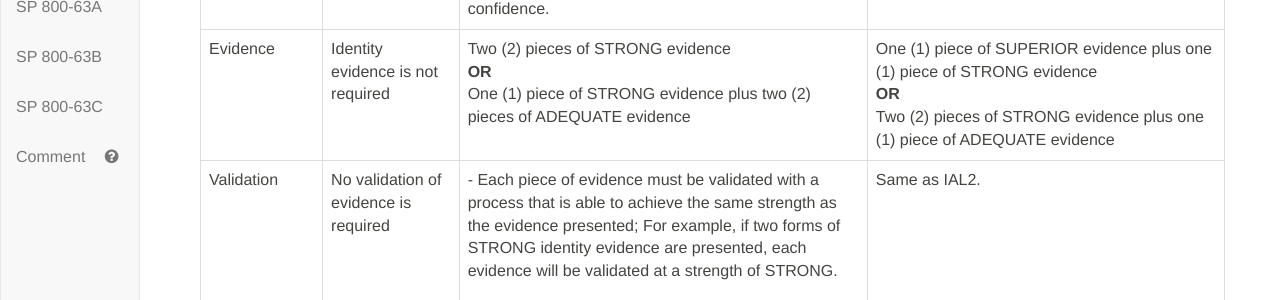
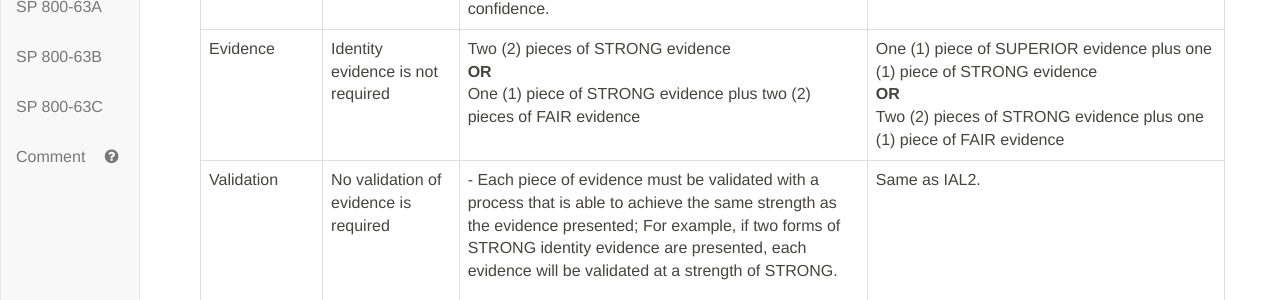
Before and after one commit to usnistgov/800-63-3, a Jekyll site: the page built from sp800-63a/sec4_ial.md, in a window 1280 px wide and 900 px high, scrolled down 6641 px. Shown: the part 175-475 px from the top of the window. Built offline with Jekyll 4.4.1, drawn with Linux system fonts in a browser that asks for light colours; our own code applies the rules of GitHub Pages for plain Markdown files; some of the changed text lies outside the part shown.

Commit message:
Fixes #518

```diff
--- a/sp800-63a/sec4_ial.md
+++ b/sp800-63a/sec4_ial.md
@@ -132,7 +132,7 @@
 
 - One (1) piece of SUPERIOR or STRONG evidence **if** the issuing source of the evidence, during its identity proofing event, confirmed the claimed identity by collecting two (2) or more forms of SUPERIOR or STRONG evidence; **OR**
 - Two (2) pieces of STRONG evidence; **OR**
-- One (1) piece of STRONG evidence plus two (2) pieces of ADEQUATE evidence.
+- One (1) piece of STRONG evidence plus two (2) pieces of FAIR evidence.
 
 #### 4.4.1.3. Validation Requirements
 
@@ -200,7 +200,7 @@
 
 - Two (2) or more pieces of SUPERIOR evidence; **OR**
 - One (1) piece of SUPERIOR evidence and one (1) piece of STRONG evidence **if** the issuing source of the evidence, during its identity proofing event, confirmed the claimed identity by collecting two (2) or more forms of SUPERIOR or STRONG evidence; **OR**
-- Two (2) pieces of STRONG evidence plus one (1) piece of ADEQUATE evidence.
+- Two (2) pieces of STRONG evidence plus one (1) piece of FAIR evidence.
 
 #### 4.5.3. Validation Requirements
 
@@ -264,7 +264,7 @@
 ------------|-------|-------|-------
 Presence|No requirements|In-person and remote|In-person
 Resolution|No requirements|The minimum attributes necessary to accomplish identity resolution. KBV may be used for added confidence.||
-Evidence|Identity evidence is not required|Two (2) pieces of STRONG evidence<br>**OR**<br>One (1) piece of STRONG evidence plus two (2) pieces of ADEQUATE evidence|One (1) piece of SUPERIOR evidence plus one (1) piece of STRONG evidence<br>**OR**<br>Two (2) pieces of STRONG evidence plus one (1) piece of ADEQUATE evidence
+Evidence|Identity evidence is not required|Two (2) pieces of STRONG evidence<br>**OR**<br>One (1) piece of STRONG evidence plus two (2) pieces of FAIR evidence|One (1) piece of SUPERIOR evidence plus one (1) piece of STRONG evidence<br>**OR**<br>Two (2) pieces of STRONG evidence plus one (1) piece of FAIR evidence
 Validation|No validation of evidence is required|- Each piece of evidence must be validated with a process that is able to achieve the same strength as the evidence presented; For example, if two forms of STRONG identity evidence are presented, each evidence will be validated at a strength of STRONG.<br><br>- Validation against a third party data service SHALL only be used for one piece of presented identity evidence.|Same as IAL2.
 Verification| No verification of identity is required |- At a minimum, the applicant must be verified by a process that is able to achieve a strength of STRONG.|- At a minimum, the applicant must be verified by a process that is able to achieve a strength of SUPERIOR.<br>
 Address Confirmation|No requirements for address confirmation|- Self-asserted address data SHALL NOT be used for confirmation.<br>- An enrollment code consisting of at least 6 random digits SHALL be included in address confirmation.<br>- May be sent to a mobile telephone (SMS or voice), landline telephone, email, or physical mailing address obtained from records.<br>- If the enrollment code is also intended to be an authentication factor, it SHALL be reset upon first use.<br>- Enrollment codes sent by means other than physical mail SHALL be valid for a maximum of 10 minutes; those sent to a postal address of record SHALL be valid for a maximum of 7 days but MAY be made valid up to 21 days via an exception process to accommodate addresses outside the direct reach of the U.S. postal service.  <br> - A notification of proofing SHALL be sent via a different address of record than the destination of the enrollment code|- The CSP SHALL confirm address of record through validation of the address contained on any supplied, valid piece of identity evidence. - Self-asserted address data SHALL NOT be used for confirmation. - A notification of proofing SHALL be sent to the confirmed address of record.
```
